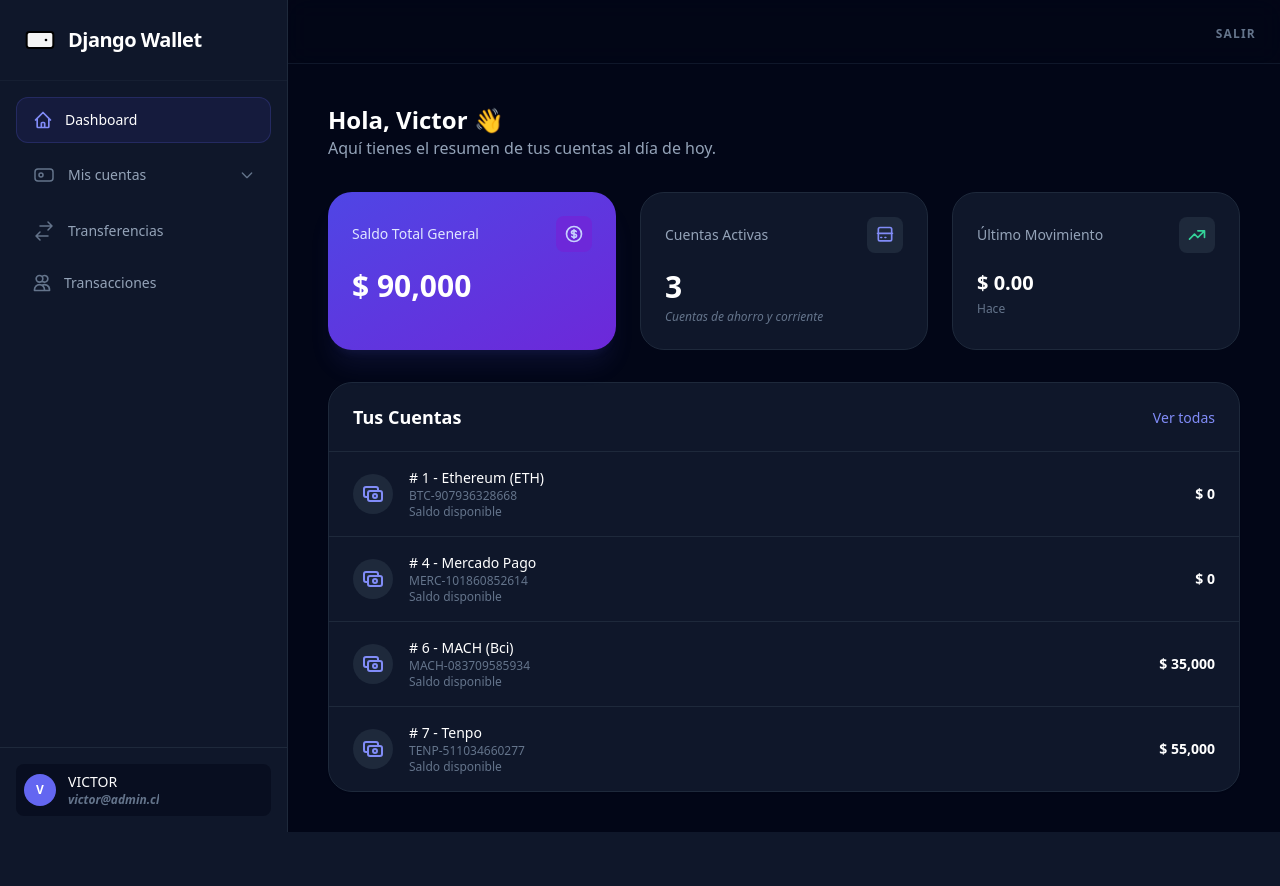
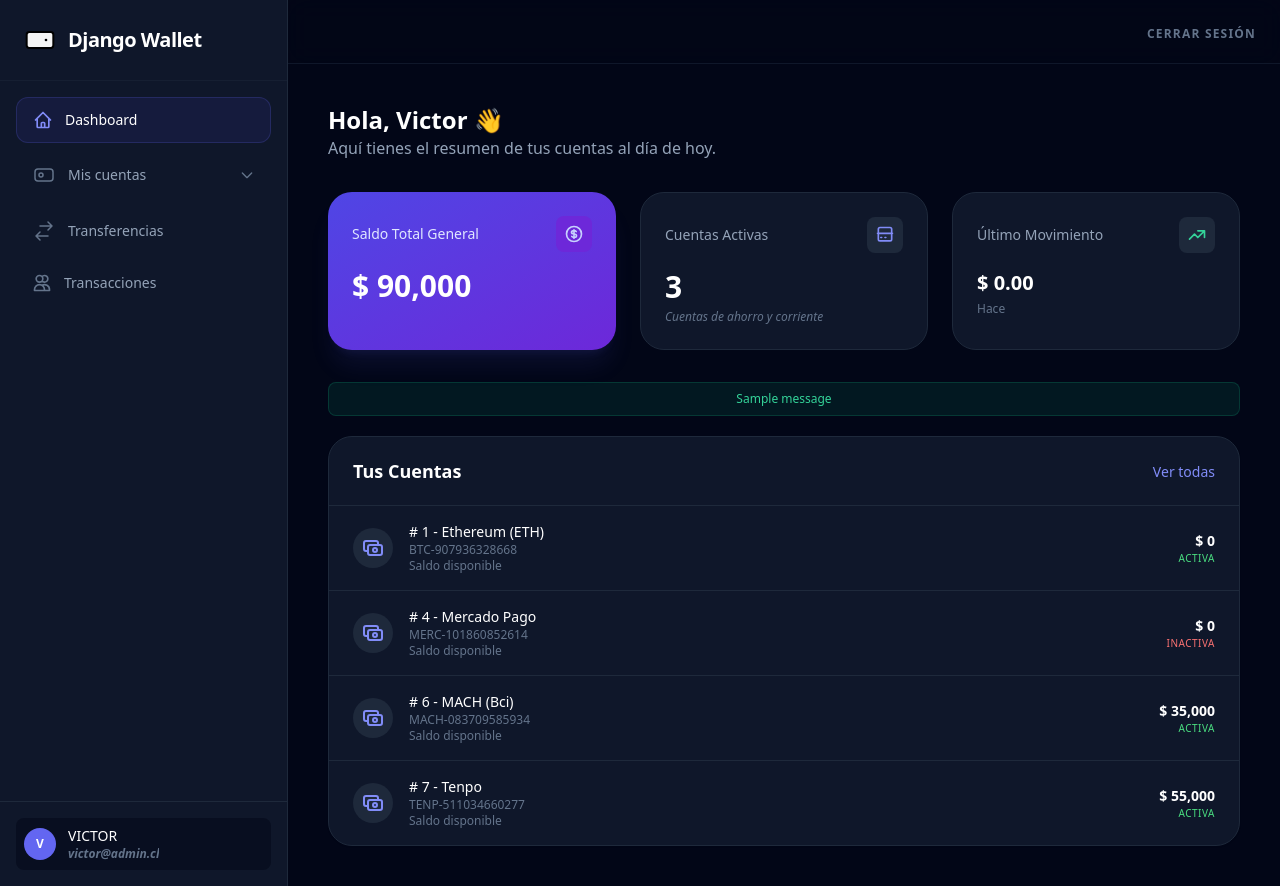
Before and after one commit to VictorTapiaEgana/django_wallet, a Django app: page / in a window 1280 px wide. Before the commit the page ends 832 px from the top, so only its background shows below. Run offline with Django 5.2, Linux system fonts and the light colour scheme; a user stored in the database is signed in; data comes from the database, SQL or seed files in the repository; both versions use the stored data as it was after the commit; one stand-in notice (Sample message) is shown; some libraries are stand-ins or nearby versions.

Commit message:
ADD: mensajes de Error y confirmacion de transferencias

```diff
--- a/gestion/views.py
+++ b/gestion/views.py
@@ -164,7 +164,10 @@ def transferencias(request):
             destino = None
 
         if origen.saldo_disponible < monto:
+
             messages.error(request, "Saldo insuficiente en la cuenta de origen.")
+            return redirect('gestion:transferencias')
+
         else:
 
             with transaction.atomic():
--- a/templates/gestion/dashboard.html
+++ b/templates/gestion/dashboard.html
@@ -61,6 +61,21 @@
             </div>
         </div>
 
+        {% if messages %}
+            <div class="space-y-2 mt-4">
+                {% for message in messages %}
+                    <p class="text-xs py-2 px-3 rounded-lg border text-center mb-5
+                        {% if message.tags == 'error' %}
+                            text-rose-400 bg-rose-500/10 border-rose-500/20
+                        {% else %}
+                            text-emerald-400 bg-emerald-500/10 border-emerald-500/20
+                        {% endif %}">
+                        {{ message }}
+                    </p>
+                {% endfor %}
+            </div>
+        {% endif %}
+
         <div class="bg-slate-900 border border-slate-800 rounded-3xl overflow-hidden shadow-sm">
             <div class="px-6 py-5 border-b border-slate-800 flex justify-between items-center">
                 <h3 class="text-lg font-semibold text-white">Tus Cuentas</h3>
@@ -90,7 +105,7 @@
 
                     <div class="text-right">
                         <p class="text-sm font-bold text-white">$ {{ cuenta.saldo_disponible|intcomma }}</p>
-                        <p class="text-[10px] text-slate-500 uppercase tracking-wider">{{ cuenta.estado }}</p>
+                        <p class="text-[10px] {{ cuenta.activa|yesno:'text-green-400,text-red-400' }} uppercase tracking-wider">{{ cuenta.activa|yesno:"Activa,Inactiva" }}</p>
                     </div>
 
                 </div>
--- a/templates/layout.html
+++ b/templates/layout.html
@@ -101,7 +101,7 @@
                     <form method="POST" action="{% url 'gestion:logout' %}" class="inline">
                         {% csrf_token %}
                         <button type="submit" class="text-xs font-bold text-slate-500 hover:text-rose-500 uppercase tracking-widest transition-colors">
-                            Salir
+                            Cerrar sesión
                         </button>
                     </form>
                 </div>
```
Also changed, not shown: templates/gestion/transferencias.html (+15 -0 lines), db.sqlite3.
